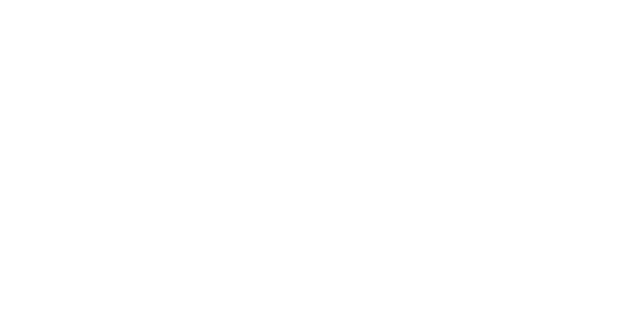
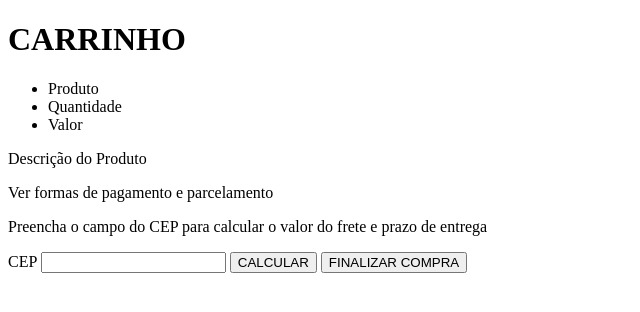
Before and after one commit to Gabysss9/DuettoGlam.site, a plain HTML site: page carrinho.html in a window 1280 px wide. Shown: the whole page, without its empty margins (0-640 px from the left). Drawn offline with Linux system fonts and the light colour scheme.

Commit message:
Atualizações

```diff
--- a/carrinho.html
+++ b/carrinho.html
@@ -0,0 +1,27 @@
+<!DOCTYPE html>
+<html lang="pt">
+<head>
+    <meta charset="UTF-8">
+    <meta name="viewport" content="width=device-width, initial-scale=1.0">
+    <title>CARRINHO</title>
+</head>
+<body>
+    <H1>CARRINHO</H1>
+    <ul>
+        <li>Produto</li>
+        <li>Quantidade</li>
+        <li>Valor</li>
+    </ul>
+    <p>Descrição do Produto</p>
+    <p>Ver formas de pagamento e parcelamento</P>
+    <p>Preencha o campo do CEP para calcular o valor do frete e prazo de entrega</p>
+     <label for="CEP">CEP</label>
+     <input type="text" id="CEP" name="CEP">
+     <BUTTON>CALCULAR</BUTTON>
+
+     <BUTTON>FINALIZAR COMPRA</BUTTON>
+
+
+
+</body>
+</html>
--- /dev/null
+++ b/login.css/style.css
@@ -0,0 +1,18 @@
+h1{
+    color: black;
+    text-align: center;
+}
+
+
+button{
+    background-color: rgb(0, 0, 0);
+
+    border-bottom: 0px;
+    border-radius: 20px;
+    padding-bottom: 20px;
+    padding-left: 10px;
+    padding-right: 70px;
+    margin-bottom: 0%;
+    color: rgb(255, 255, 255);
+    button-align: center;
+}
--- a/login.html
+++ b/login.html
@@ -3,6 +3,7 @@
 <head>
     <meta charset="UTF-8">
     <meta name="viewport" content="width=device-width, initial-scale=1.0">
+    <link rel="stylesheet" href="./login.css/style.css">
     <title>Login</title>
 </head>
 <body>
@@ -13,11 +14,11 @@
         <input type="email" placeholder="Digite seu email" id="email" name="email"> <br><BR></BR>
 
         <label for="senha">Senha:</label>
-        <input type="password" placeholder="Digite sua senha" id="senha" name="senha"> <br><BR></BR>
-
+        <input type="password" placeholder="Digite sua senha" id="senha" name="senha">
+        <P>Esqueceu a senha?</P> <br><BR>
         <button>Entrar</button>
 
-        <h5>FAÇA LOGIN COM AS REDES SOCIAIS</h5>
+        <p>FAÇA LOGIN COM AS REDES SOCIAIS</p>
         <BUTTon>FACEBOOK</BUTTon> <BR><BR>
         <BUTTON>GOOGLE</BUTTON>
 
```
Also changed, not shown: páginainicial.html (+14 -0 lines).
